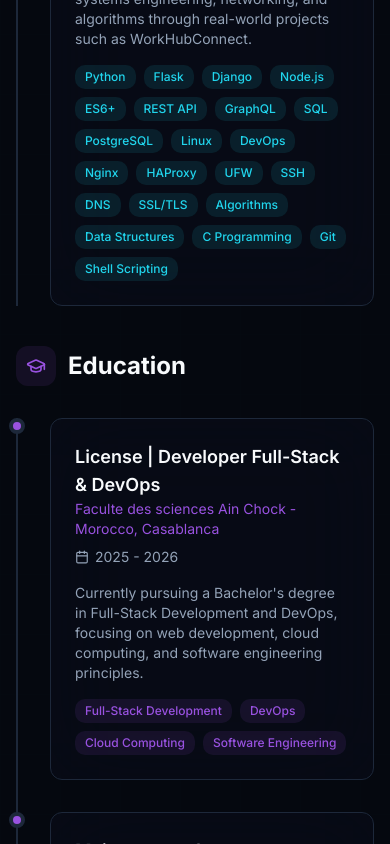
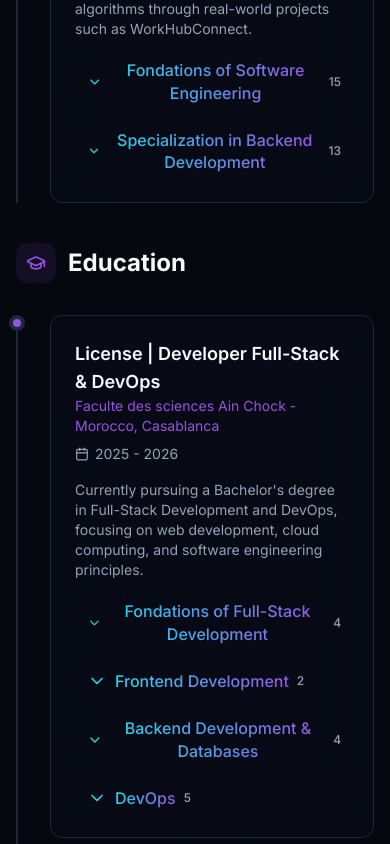
Before and after one commit to medwf/portfolio, a Next.js app: page /MOHAMED_WAFI_en.pdf in a window 390 px wide. Shown: the part 8420-9264 px from the top of the page. Built offline with nearby package versions, Linux system fonts and the light colour scheme.

Commit message:
update education Section content

```diff
--- a/messages/en.json
+++ b/messages/en.json
@@ -4,6 +4,7 @@
     "about": "About",
     "skills": "Skills",
     "projects": "Projects",
+    "education": "Education",
     "contact": "Contact"
   },
   "HomePage": {
--- a/src/Components/Educations.tsx
+++ b/src/Components/Educations.tsx
@@ -1,7 +1,77 @@
 'use client';
 import { useLocale, useTranslations } from "next-intl";
 import { motion } from "framer-motion";
-import { Briefcase, GraduationCap, Calendar } from "lucide-react";
+import { Briefcase, GraduationCap, Calendar, ChevronDown, Github } from "lucide-react";
+import { useState } from "react";
+import { title } from "process";
+
+// Collapsible Timeline Component for Tags
+interface TimelineItem {
+    title: string;
+    repo?: string;
+}
+
+interface CollapsibleTimelineProps {
+    title: string;
+    tags: TimelineItem[];
+}
+
+function CollapsibleTimeline({ tags, title }: CollapsibleTimelineProps) {
+    const [isExpanded, setIsExpanded] = useState(false);
+
+    return (
+        <div className="mt-4 ml-3">
+            <button
+                onClick={() => setIsExpanded(!isExpanded)}
+                className="flex items-center gap-2 text-sm font-medium text-primary hover:text-primary/80 transition-colors focus:outline-none focus:ring-2 focus:ring-primary/50 rounded-md px-2 py-1 -ml-2"
+                aria-expanded={isExpanded}
+                aria-controls="timeline-content"
+            >
+                <ChevronDown
+                    className={`h-5 w-5 transition-transform duration-300 ${isExpanded ? 'rotate-180' : ''}`}
+                    aria-hidden="true"
+                />
+                <span className="gradient-text text-[1rem]">{title}</span>
+                <span className="text-xs text-muted-foreground">
+                    {tags?.length}
+                </span>
+            </button>
+
+            <div
+                id="timeline-content"
+                className={`overflow-hidden transition-all duration-500 ease-in-out ${isExpanded ?
+                    'max-h-500 opacity-100 mt-4' :
+                    'max-h-0 opacity-0'
+                    }`}
+                role="region"
+                aria-labelledby="timeline-button"
+            >
+                <div className="flex flex-wrap gap-4 justify-start ml-4">
+                    {tags?.map((tag, index) => (
+                        <span
+                            key={`${tag?.title}-${index}`}
+                            className="px-2.5 py-1 rounded-md bg-secondary/10 text-secondary text-[0.85rem] font-medium inline-flex items-center gap-2 transition-all duration-300 hover:bg-secondary/20 hover:scale-105"
+                        >
+                            {tag.repo && (
+                                <a
+                                    href={`https://github.com/medwf${tag.repo}`}
+                                    target="_blank"
+                                    rel="noopener noreferrer"
+                                    className="inline-flex items-center justify-center hover:text-secondary transition-colors focus:outline-none focus:ring-2 focus:ring-primary/50 rounded"
+                                    aria-label={`View ${tag.title} on GitHub`}
+                                    onClick={(e) => e.stopPropagation()}
+                                >
+                                    <Github className="h-4 w-4" />
+                                </a>
+                            )}
+                            {tag.title}
+                        </span>
+                    ))}
+                </div>
+            </div>
+        </div>
+    );
+}
 
 
 export default function Educations() {
@@ -27,20 +97,29 @@ export default function Educations() {
                 selectedLanguage === "en"
                     ? "Completed an official Next.js training focused on the App Router architecture, including server components, routing patterns, layouts, data fetching, caching, API routes, and deployment best practices."
                     : "Formation officielle Next.js centrée sur l’architecture App Router : Server Components, routing, layouts, data fetching, caching, API routes et bonnes pratiques de déploiement.",
-            tags: [
-                "Next.js",
-                "React",
-                "App Router",
-                "Server Components",
-                "SSR / SSG",
-                "API Routes"
+            sections: [
+                {
+                    title: "ReactJS Fondations",
+                    tags: [
+                        { title: "JavaScript ES6+" }, { title: "React" },
+                        { title: "JSX" }, { title: "Components" }, { title: "Props & State" },
+                        { title: "Lifecycle Methods" }, { title: "Hooks" },
+                    ]
+                },
+                {
+                    title: "Next.js Page Router",
+                    tags: [
+                        { title: "Pages" }, { title: "Routing" }, { title: "Data Fetching" }, { title: "API Routes" },
+                        { title: "SSR / SSG" }, { title: "Deployment" },
+                    ]
+                },
             ]
         },
         {
             title:
                 selectedLanguage === "en"
-                    ? "Software Engineering | Backend Development"
-                    : "Software Engineering | Backend Development",
+                    ? "Software Engineering Backend Development"
+                    : "Software Engineering Backend Development",
             company:
                 selectedLanguage === "en"
                     ? "ALX Africa (Holberton School) – Remote"
@@ -53,29 +132,118 @@ export default function Educations() {
                 selectedLanguage === "en"
                     ? "Completed ALX Africa’s intensive project-based Software Engineering program powered by Holberton. Specialized in backend development, systems engineering, networking, and algorithms through real-world projects such as WorkHubConnect."
                     : "Programme intensif ALX Africa basé sur des projets réels (Holberton). Spécialisation en développement backend, systèmes, réseaux et algorithmes, avec des projets tels que WorkHubConnect.",
-            tags: [
-                "Python",
-                "Flask",
-                "Django",
-                "Node.js",
-                "ES6+",
-                "REST API",
-                "GraphQL",
-                "SQL",
-                "PostgreSQL",
-                "Linux",
-                "DevOps",
-                "Nginx",
-                "HAProxy",
-                "UFW",
-                "SSH",
-                "DNS",
-                "SSL/TLS",
-                "Algorithms",
-                "Data Structures",
-                "C Programming",
-                "Git",
-                "Shell Scripting"
+            sections: [
+                {
+                    title: "Fondations of Software Engineering",
+                    tags: [
+                        {
+                            title: "Git & GitHub",
+                            repo: "/alx-pre_course/tree/master/0x01-git"
+                        },
+                        {
+                            title: "command-line & Editors",
+                            repo: "/alx-pre_course"
+                        },
+                        {
+                            title: "Bash Introduction to advanced",
+                            repo: "/alx-system_engineering-devops"
+                        },
+                        {
+                            title: "C Programming basic to intermediate",
+                            repo: "/alx-low_level_programming"
+                        },
+                        {
+                            title: "Build your own Printf",
+                            repo: "/printf"
+                        },
+                        {
+                            title: "build your own Shell",
+                            repo: "/simple_shell"
+                        },
+
+                        {
+                            title: "Algorithms & Data Structures basics",
+                            repo: "/sorting_algorithms"
+                        },
+                        {
+                            title: "Python Programming basic to advanced",
+                            repo: "/alx-higher_level_programming"
+                        },
+                        {
+                            title: "File I/O serialization/deserialization",
+                            repo: ""
+                        },
+                        {
+                            title: "HTML5 & CSS fundamentals",
+                            repo: ""
+                        },
+                        {
+                            title: "SQL & Databases basics",
+                            repo: "/0x0D-SQL_introduction"
+                        },
+                        {
+                            title: "Networking fundamentals",
+                            repo: "/alx-system_engineering-devops/0x07-networking_basics"
+                        },
+                        {
+                            title: "RESTful API development",
+                            repo: ""
+                        },
+                        {
+                            title: "SSH & SSL/TLS basics",
+                            repo: "/alx-system_engineering-devops/0x10-https_ssl"
+                        },
+                        {
+                            title: "Firewalls & Security essentials",
+                            repo: "/alx-system_engineering-devops/0x13-firewall"
+                        },
+
+                    ]
+                },
+                {
+                    title: "Specialization in Backend Development",
+                    tags: [
+                        {
+                            title: "Advenced ES6+ & Unittests", repo: "/alx-backend-javascript"
+                        },
+                        {
+                            title: "TypeScript", repo: "/alx-backend-javascript"
+                        },
+                        {
+                            title: "MySQL advenced & NoSQL databases", repo: "/alx-backend-storage"
+                        },
+                        {
+                            title: "API pagination", repo: "/alx-backend"
+                        },
+                        {
+                            title: "Caching strategies", repo: ""
+                        },
+                        {
+                            title: "Unit & integration testing", repo: ""
+                        },
+                        {
+                            title: "Internationalization(i18n)", repo: ""
+                        },
+                        {
+                            title: "Personal data handling", repo: ""
+                        },
+                        {
+                            title: "User authentication", repo: ""
+                        },
+                        {
+                            title: "Node.js fundamentals", repo: ""
+                        },
+                        {
+                            title: "Queueing systems", repo: ""
+                        },
+                        {
+                            title: "GraphQL API development", repo: ""
+                        },
+                        {
+                            title: "Asynchronous file API", repo: ""
+                        },
+                    ]
+                }
             ]
         }
     ];
@@ -90,8 +258,42 @@ export default function Educations() {
             description: selectedLanguage === "en" ?
                 "Currently pursuing a Bachelor's degree in Full-Stack Development and DevOps, focusing on web development, cloud computing, and software engineering principles." :
                 "Actuellement en Licence Développeur Full-Stack & DevOps, axée sur le développement web, le cloud computing et les principes d'ingénierie logicielle.",
-            tags: ["Full-Stack Development", "DevOps",
-                "Cloud Computing", "Software Engineering"
+            sections: [
+                {
+                    title: "Fondations of Full-Stack Development",
+                    tags: [
+                        { title: "HTML5 & CSS3" },
+                        { title: "Ecma Script" },
+                        { title: "TypeScript" },
+                        { title: "Java Programming" },
+                    ]
+                },
+                {
+                    title: "Frontend Development",
+                    tags: [
+                        { title: "ReactJS" },
+                        { title: "AngularJS" },
+                    ],
+                },
+                {
+                    title: "Backend Development & Databases",
+                    tags: [
+                        { title: "J2EE" },
+                        { title: "Spring Boot" },
+                        { title: "PL/SQL" },
+                        { title: "NoSQL" },
+                    ],
+                },
+                {
+                    title: "DevOps",
+                    tags: [
+                        { title: "GIT" },
+                        { title: "Docker containerization" },
+                        { title: "Kubernetes" },
+                        { title: "Ansible Automation" },
+                        { title: "Azure DevOps" },
+                    ],
+                }
             ]
         },
         {
@@ -113,7 +315,7 @@ export default function Educations() {
     ];
 
     return (
-        <section id="experience" className="py-16 sm:py-24 relative overflow-hidden">
+        <section id="education" className="py-16 sm:py-24 relative overflow-hidden">
             <div className="absolute inset-0 grid-pattern opacity-30" />
             <div className="container mx-auto px-4 sm:px-6 relative z-10">
                 <motion.div initial={{ opacity: 0, y: 20 }} whileInView={{ opacity: 1, y: 0 }}
@@ -161,15 +363,16 @@ export default function Educations() {
                                         <p className="text-muted-foreground text-sm mb-4">
                                             {job.description}
                                         </p>
-                                        <div className="flex flex-wrap gap-2">
-                                            {job.tags.map((tag) => (
-                                                <span key={tag}
-                                                    className="px-2.5 py-1 rounded-md bg-primary/10 text-primary text-xs font-medium">
-                                                    {tag}
-                                                </span>
+                                        {
+                                            job.sections &&
+                                            job.sections.map((section, index) => (
+                                                <CollapsibleTimeline
+                                                    key={index}
+                                                    tags={section.tags}
+                                                    title={section.title}
+                                                />
                                             ))
-                                            }
-                                        </div>
+                                        }
                                     </div>
                                 </motion.div>
                             ))}
@@ -209,15 +412,15 @@ export default function Educations() {
                                                 {edu.description}
                                             </p>
                                         }
-                                        {edu?.tags &&
-                                            <div className="flex flex-wrap gap-2 mt-4">
-                                                {edu.tags.map((tag) => (
-                                                    <span key={tag}
-                                                        className="px-2.5 py-1 rounded-md bg-secondary/10 text-secondary text-xs font-medium">
-                                                        {tag}
-                                                    </span>
-                                                ))}
-                                            </div>
+                                        {
+                                            edu.sections &&
+                                            edu.sections.map((section, index) => (
+                                                <CollapsibleTimeline
+                                                    key={index}
+                                                    tags={section.tags}
+                                                    title={section.title}
+                                                />
+                                            ))
                                         }
                                     </div>
                                 </motion.div>
--- a/src/Components/Footer.tsx
+++ b/src/Components/Footer.tsx
@@ -18,6 +18,7 @@ const Footer = () => {
         { label: t("Navbar.about"), section: "about" },
         { label: t("Navbar.skills"), section: "skills" },
         { label: t("Navbar.projects"), section: "projects" },
+        { label: t("Navbar.education"), section: "education" },
         { label: t("Navbar.contact"), section: "contact" },
     ];
 
--- a/src/Components/Navbar.tsx
+++ b/src/Components/Navbar.tsx
@@ -18,6 +18,7 @@ const Navbar = () => {
     { label: t("about"), href: "#about" },
     { label: t("skills"), href: "#skills" },
     { label: t("projects"), href: "#projects" },
+    { label: t("education"), href: "#education" },
     { label: t("contact"), href: "#contact" },
   ];
 
```
